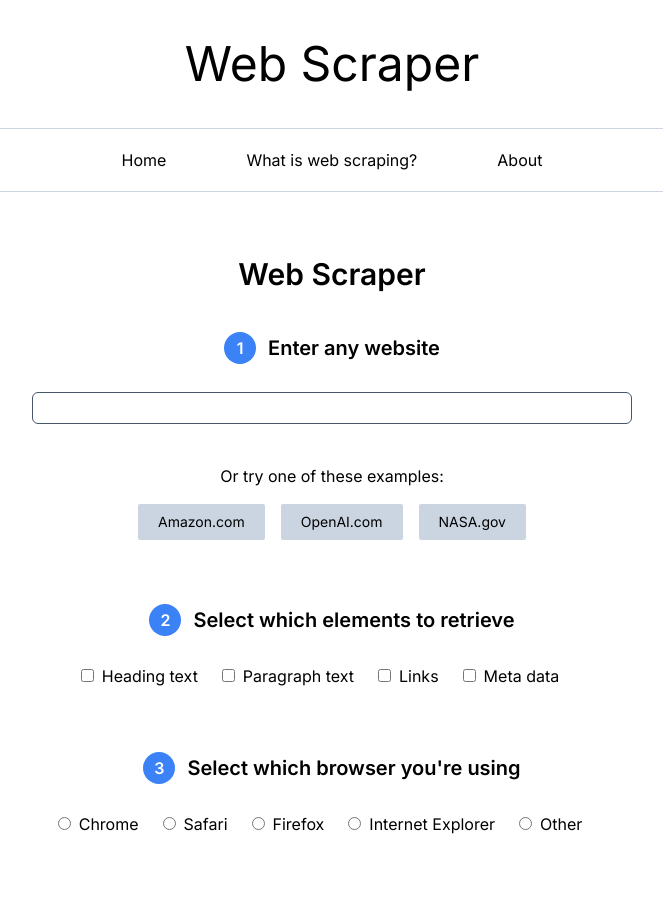
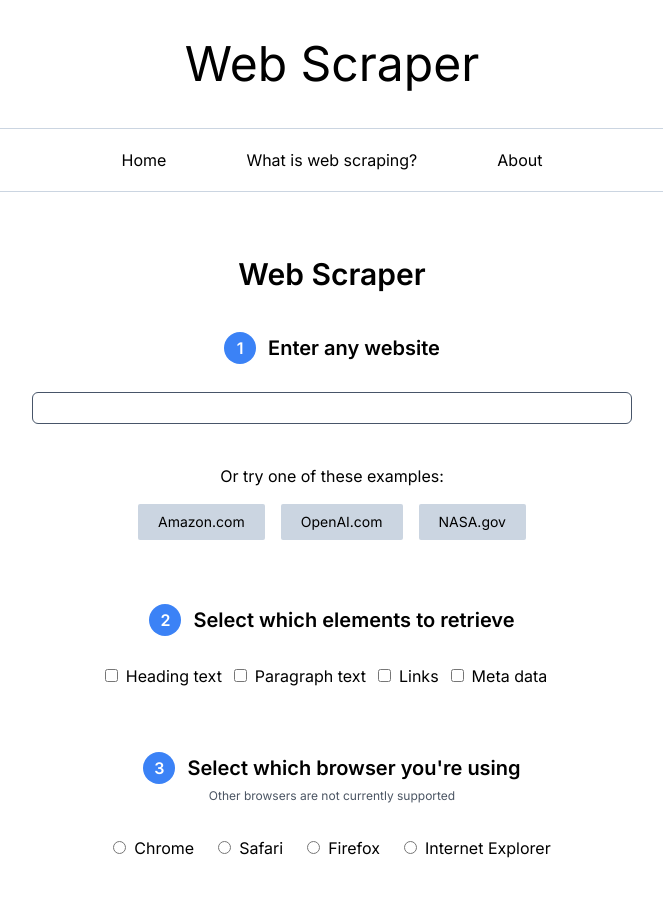
Before and after one commit to bridgerbrown/web-scraper-python, a Next.js app: page / in a window 1280 px wide. Shown: the top 914 px of the page, without its empty margins (308-971 px from the left). Built offline with nearby package versions, Linux system fonts and the light colour scheme.

Commit message:
browser type cleanup

```diff
--- a/app/home.tsx
+++ b/app/home.tsx
@@ -11,7 +11,8 @@ export default function Home() {
   const stepCircleCSS: string = `w-8 h-8 rounded-full text-white bg-blue-500 flex justify-center items-center`;
   const stepNumberCSS: string = `font-semibold absolute`;
   const presetButtonCSS: string = `px-5 py-2 text-sm bg-slate-300 hover:bg-slate-400/60 transition-colors rounded-sm mx-2`;
-  const labelCSS: string = `ml-2 mr-6 cursor-pointer`;
+  const labelCSS: string = `ml-2 mr-3 cursor-pointer`;
+  const radioCSS: string = `ml-3`;
 
   const [url, setUrl] = useState<string>("");
   const [selectedElements, setSelectedElements] = useState<string[]>([]);
@@ -113,7 +114,7 @@ export default function Home() {
         {
           submitted
           ?
-            loading && !scrapedData
+            loading
             ?
             <div className="w-screen flex items-center justify-center">
               <h2 className="text-2xl">
@@ -130,9 +131,15 @@ export default function Home() {
                 Scraping successful!
                 </h1>
                 :
-                <h1 className="text-2xl text-red-500 mb-6">
-                Scraping error: {status}
-                </h1>
+                <span className="max-w-xl flex flex-col justify-center items-center">
+                  <h1 className="text-2xl font-semibold text-red-500 mb-2">
+                  Scraping error:
+                  </h1>
+                  <h2 className="text-center text-lg text-red-500 mb-4">
+                    {status}
+                  </h2>
+                  <p className="mb-6">Did you select the right browser?</p>
+                </span>
               }
               <section className="w-full text-center flex justify-center items-center mb-4">
                 {
@@ -293,7 +300,7 @@ export default function Home() {
               </div>
             </div>
             <div className="mb-6 flex flex-col justify-center items-center">
-              <span className={stepCSS}>
+              <span className="mb-1 flex justify-center items-center">
                 <div className={stepCircleCSS}>
                   <h2 className={stepNumberCSS}>
                     3
@@ -303,6 +310,9 @@ export default function Home() {
                   Select which browser you're using
                 </h2>
               </span>
+              <p className="mb-6 text-gray-600 text-xs">
+                  Other browsers are not currently supported
+              </p>
               <div className="text-center mt-2 mb-0">
                 <form
                   id="browsers"
@@ -314,6 +324,7 @@ export default function Home() {
                     value="chrome"
                     name="browsers"
                     onChange={handleRadioChange}
+                    className={radioCSS}
                   />
                   <label
                     htmlFor="chrome"
@@ -327,6 +338,7 @@ export default function Home() {
                     value="safari"
                     name="browsers"
                     onChange={handleRadioChange}
+                    className={radioCSS}
                   />
                   <label
                     htmlFor="safari"
@@ -340,6 +352,7 @@ export default function Home() {
                     value="firefox"
                     name="browsers"
                     onChange={handleRadioChange}
+                    className={radioCSS}
                   />
                   <label
                     htmlFor="firefox"
@@ -353,25 +366,13 @@ export default function Home() {
                     value="ie"
                     name="browsers"
                     onChange={handleRadioChange}
+                    className={radioCSS}
                   />
                   <label
                     htmlFor="ie"
                     className={labelCSS}
                   >
                     Internet Explorer
-                  </label>
-                  <input
-                    type="radio"
-                    id="other"
-                    value="other"
-                    name="browsers"
-                    onChange={handleRadioChange}
-                  />
-                  <label
-                    htmlFor="other"
-                    className={labelCSS}
-                  >
-                    Other
                   </label>
                 </form>
                 {
```
Also changed, not shown: 2 other files (tests, documents, lock files or other folders).
